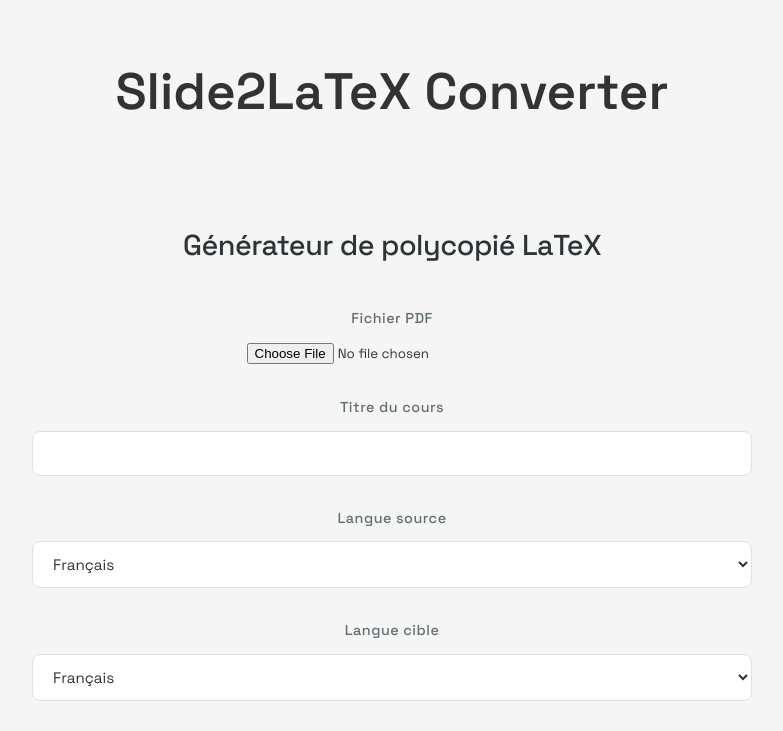
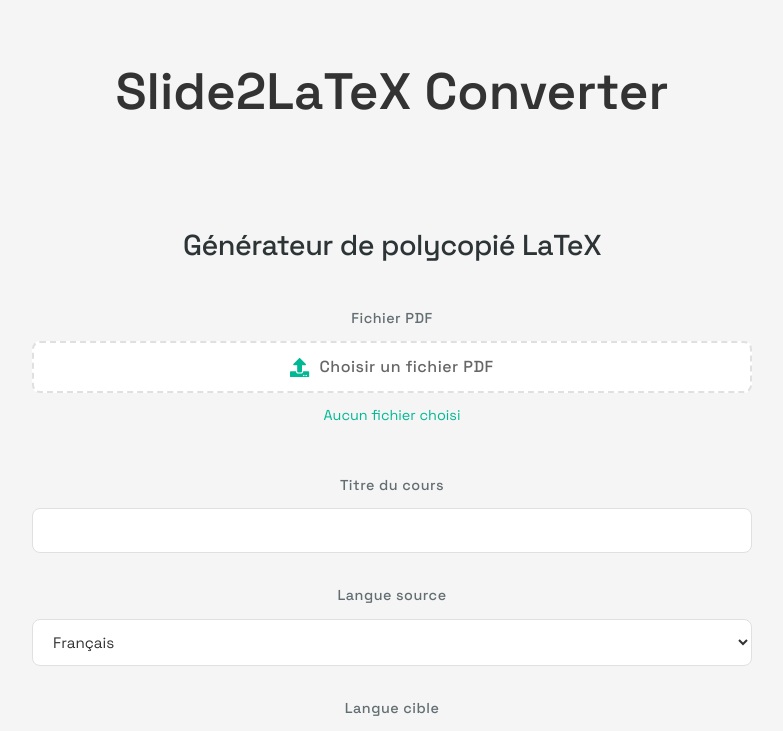
Before and after one commit to mathias1207/slide2latex-ui, a React (Vite) app: page / in a window 1280 px wide. Shown: the top 731 px of the page, without its empty margins (248-1031 px from the left). Built offline with nearby package versions, Linux system fonts and the light colour scheme; no server answers.

Commit message:
feat: modernize file input with custom styling

```diff
--- a/package.json
+++ b/package.json
@@ -12,7 +12,8 @@
   "dependencies": {
     "pdf-lib": "^1.17.1",
     "react": "^18.2.0",
-    "react-dom": "^18.2.0"
+    "react-dom": "^18.2.0",
+    "react-icons": "^5.5.0"
   },
   "devDependencies": {
     "@types/react": "^18.2.0",
--- a/src/components/UploadForm.css
+++ b/src/components/UploadForm.css
@@ -574,3 +574,53 @@ button:disabled {
 .margin-input input[type="number"] {
   -moz-appearance: textfield;
 }
+
+.file-input-container {
+  position: relative;
+  display: inline-block;
+  width: 100%;
+  margin-bottom: 1rem;
+}
+
+.file-input-container input[type="file"] {
+  position: absolute;
+  left: -9999px;
+  opacity: 0;
+}
+
+.custom-file-input {
+  display: flex;
+  align-items: center;
+  gap: 10px;
+  padding: 12px 20px;
+  background-color: white;
+  border: 2px dashed #e0e0e0;
+  border-radius: 8px;
+  cursor: pointer;
+  transition: all 0.3s ease;
+  width: 100%;
+  text-align: center;
+  justify-content: center;
+}
+
+.custom-file-input:hover {
+  border-color: var(--accent-color);
+  background-color: rgba(0, 184, 148, 0.05);
+}
+
+.custom-file-input span {
+  font-size: 1rem;
+  color: #666;
+}
+
+.custom-file-input .file-icon {
+  font-size: 1.2rem;
+  color: var(--accent-color);
+}
+
+.file-name {
+  margin-top: 0.5rem;
+  font-size: 0.9rem;
+  color: var(--accent-color);
+  text-align: center;
+}
--- a/src/components/UploadForm.jsx
+++ b/src/components/UploadForm.jsx
@@ -4,6 +4,7 @@ import { PDFDocument } from 'pdf-lib';
 import './UploadForm.css';
 import { themes } from '../themes';
 import { boxStyles as defaultBoxStyles } from '../styles';
+import { FaUpload } from 'react-icons/fa';
 
 
 // URL du backend
@@ -24,6 +25,33 @@ const LoadingScreen = ({ status, progress, timeRemaining }) => {
       <div className="progress-bar">
         <div className="progress-fill" style={{ width: `${progress}%` }} />
       </div>
+    </div>
+  );
+};
+
+const FileInput = ({ onChange }) => {
+  const [fileName, setFileName] = useState('Aucun fichier choisi');
+
+  const handleFileChange = (e) => {
+    const file = e.target.files[0];
+    if (file) {
+      setFileName(file.name);
+      onChange(e);
+    }
+  };
+
+  return (
+    <div className="file-input-container">
+      <label className="custom-file-input">
+        <FaUpload className="file-icon" />
+        <span>Choisir un fichier PDF</span>
+        <input
+          type="file"
+          accept=".pdf"
+          onChange={handleFileChange}
+        />
+      </label>
+      <div className="file-name">{fileName}</div>
     </div>
   );
 };
@@ -370,23 +398,8 @@ function UploadForm() {
         )}
 
         <div className="form-group">
-          <label htmlFor="file">Fichier PDF</label>
-          <input
-            type="file"
-            id="file"
-            accept=".pdf"
-            onChange={(e) => setFile(e.target.files[0])}
-          />
-          {file && (
-            <div className="file-info">
-              <p>Nom du fichier : {file.name}</p>
-              <p>Taille : {(file.size / 1024 / 1024).toFixed(2)} MB</p>
-              {pageCount > 0 && <p>Nombre de pages : {pageCount}</p>}
-              {estimatedTime > 0 && (
-                <p>Temps estimé : {formatTime(estimatedTime)}</p>
-              )}
-            </div>
-          )}
+          <label>Fichier PDF</label>
+          <FileInput onChange={(e) => setFile(e.target.files[0])} />
         </div>
 
         <div className="form-group">
```
Also changed, not shown: 1 other file (tests, documents, lock files or other folders).
